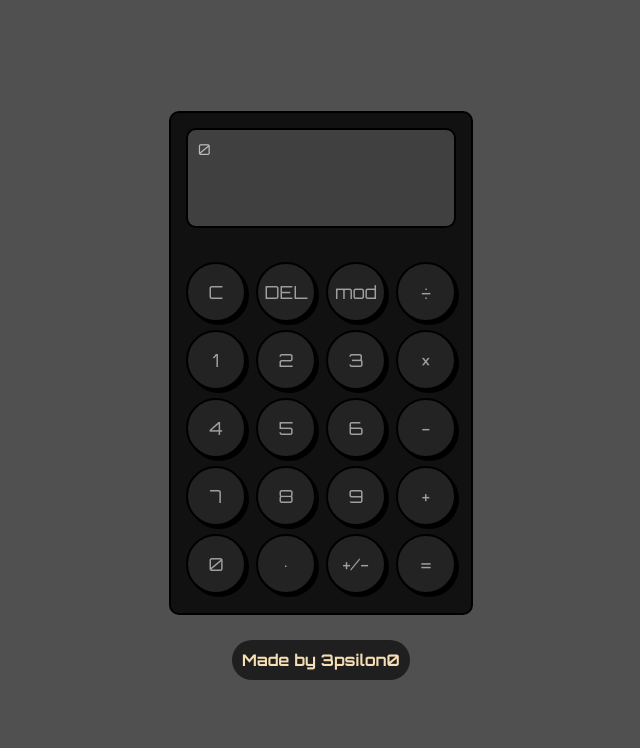
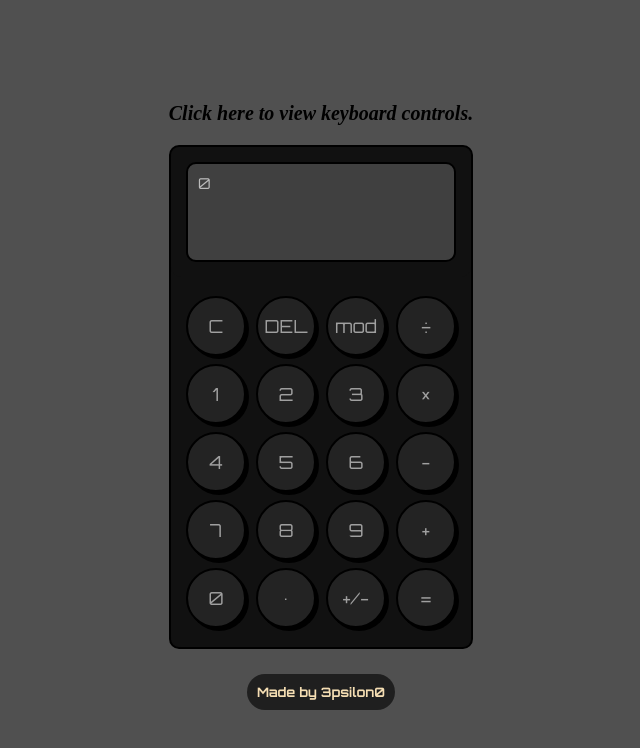
Before and after one commit to 3psilon0/calculator-js, a plain HTML site: page index.html in a window 1280 px wide. Shown: the whole page, without its empty margins (319-959 px from the left). Drawn offline with Linux system fonts and the light colour scheme.

Commit message:
Added github link

```diff
--- a/index.html
+++ b/index.html
@@ -8,6 +8,12 @@
         <title>Calculator</title>
     </head>
     <body>
+        <a
+            id="github-link"
+            target="_blank"
+            href="https://github.com/3psilon0/calculator-js"
+            >Click here to view keyboard controls.</a
+        >
         <div id="calc-container">
             <div id="calc-display">
                 <div id="calc-display-screen">
@@ -48,8 +54,6 @@
                 </div>
             </div>
         </div>
-        <div id="footer">
-            Made by 3psilon0
-        </div>
+        <div id="footer">Made by 3psilon0</div>
     </body>
 </html>
--- a/styles.css
+++ b/styles.css
@@ -11,6 +11,19 @@ body {
     flex-direction: column;
     justify-content: center;
     align-items: center;
+}
+
+#github-link {
+    text-decoration: none;
+    color: black;
+    margin: 20px;
+    font-size: 20px;
+    font-weight: bold;
+    font-style: italic;
+}
+
+#github-link:hover {
+    color: #232323;
 }
 
 #calc-container {
@@ -122,8 +135,9 @@ body {
 }
 
 #delete-btn:hover {
-    background-color: #CCCC12;
+    background-color: #999900;
     color: black;
+
     transition: ease-in-out 0.15s;
 }
 
@@ -135,5 +149,5 @@ body {
     margin: 25px;
     font-family: 'Orbitron', Arial;
     font-weight: bold;
-    font-size: medium;
+    font-size: small;
 }
```
